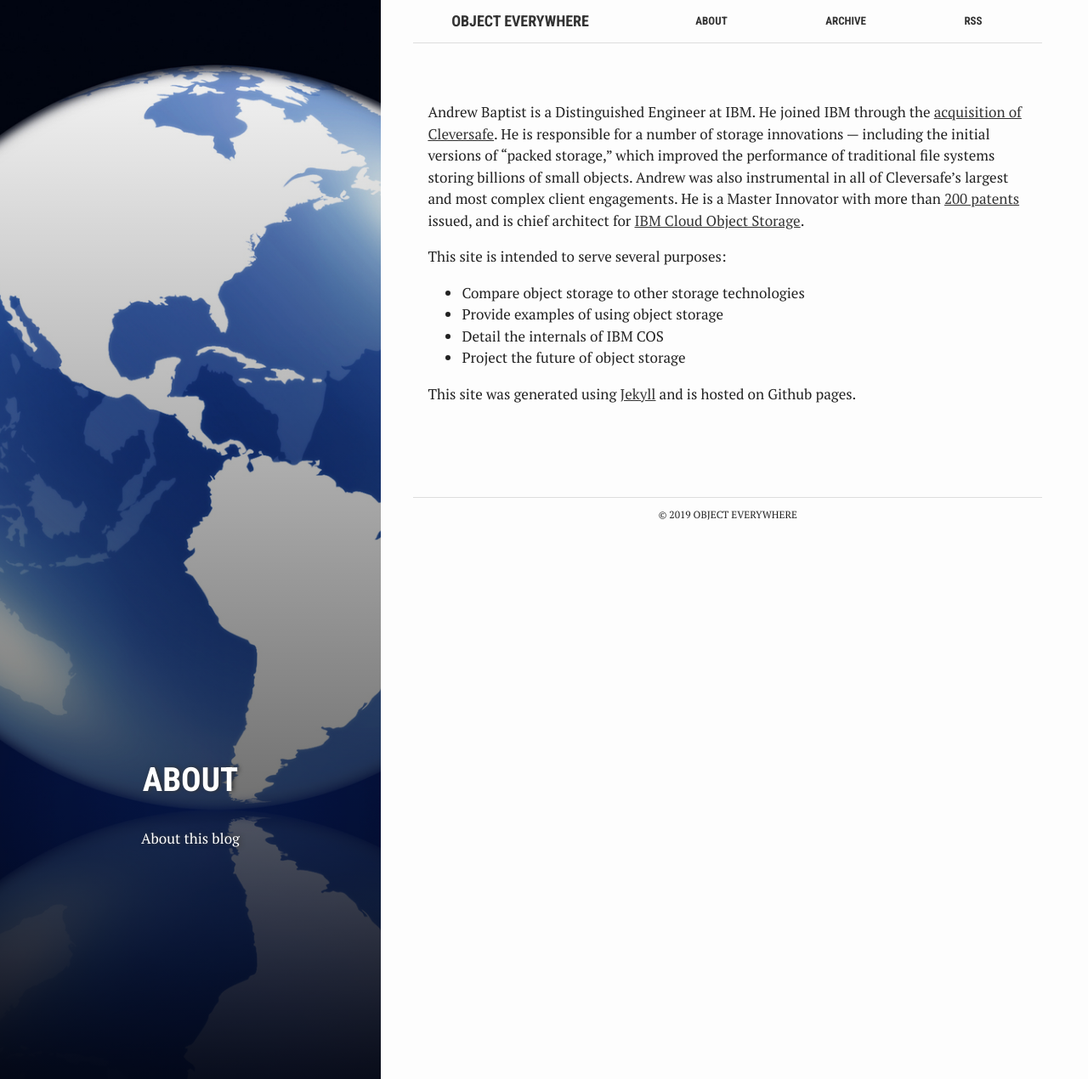
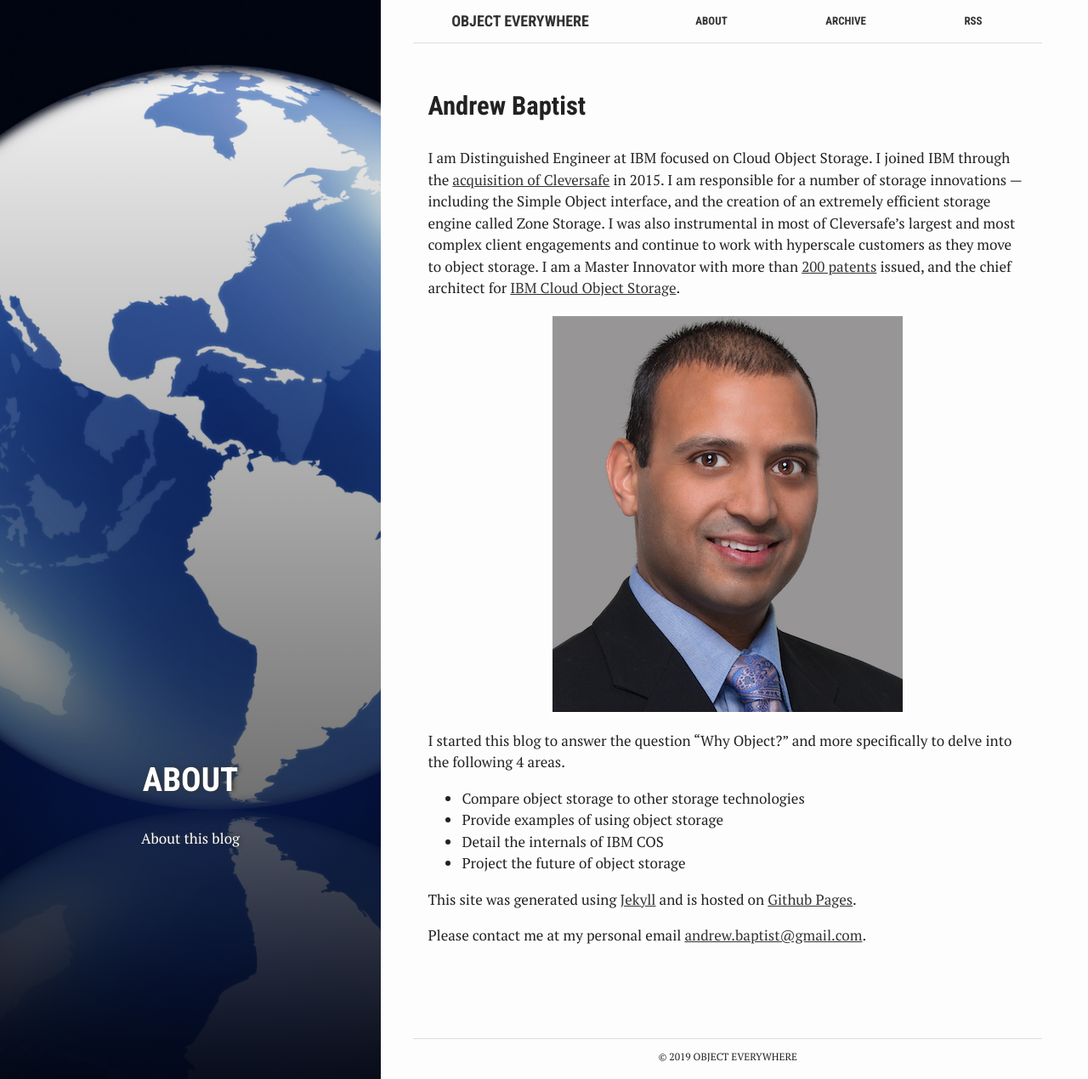
Before and after one commit to andrewbaptist/andrewbaptist.github.io, a Jekyll site: the page built from about.md, in a window 1280 px wide and 1270 px high. Shown: the whole window at 85% size. Built offline with Jekyll 4.4.1, drawn with Linux system fonts in a browser that asks for light colours.

```diff
--- a/about.md
+++ b/about.md
@@ -8,14 +8,19 @@ summary: "About this blog"
 active: about
 ---
 
-Andrew Baptist is a Distinguished Engineer at IBM. He joined IBM through the [acquisition of Cleversafe](https://www-03.ibm.com/press/us/en/pressrelease/48027.wss). He is responsible for a number of storage innovations — including the initial versions of “packed storage," which improved the performance of traditional file systems storing billions of small objects. Andrew was also instrumental in all of Cleversafe’s largest and most complex client engagements. He is a Master Innovator with more than [200 patents](https://patents.google.com/?inventor=andrew+baptist) issued, and is chief architect for [IBM Cloud Object Storage](https://www.ibm.com/cloud/object-storage).
+Andrew Baptist
+--------------
+I am Distinguished Engineer at IBM focused on Cloud Object Storage. I joined IBM through the [acquisition of Cleversafe](https://www-03.ibm.com/press/us/en/pressrelease/48027.wss) in 2015. I am responsible for a number of storage innovations — including the Simple Object interface, and the creation of an extremely efficient storage engine called Zone Storage. I was also instrumental in most of Cleversafe’s largest and most complex client engagements and continue to work with hyperscale customers as they move to object storage. I am a Master Innovator with more than [200 patents](https://patents.google.com/?inventor=andrew+baptist) issued, and the chief architect for [IBM Cloud Object Storage](https://www.ibm.com/cloud/object-storage).
 
-This site is intended to serve several purposes:
+![Andrew Baptist](/assets/images/Andrew Baptist-small.png)
+
+I started this blog to answer the question "Why Object?" and more specifically to delve into the following 4 areas.
 
 * Compare object storage to other storage technologies
 * Provide examples of using object storage
 * Detail the internals of IBM COS
 * Project the future of object storage
 
+This site was generated using [Jekyll](https://jekyllrb.com/) and is hosted on [Github Pages](https://pages.github.com).
 
-This site was generated using [Jekyll](https://jekyllrb.com/) and is hosted on Github pages.
+Please contact me at my personal email [andrew.baptist@gmail.com](mailto:andrew.baptist@gmail.com).
```
Also changed, not shown: _posts/2019-02-28-introducing-objects.md (deleted, +0 -70 lines), _posts/2019-03-01-why-object.md (deleted, +0 -51 lines), _posts/2019-03-21-why-this-site.md (added, +22 -0 lines), _posts/2019-03-28-introducing-objects.md (added, +66 -0 lines), _posts/2019-03-29-why-object.md (added, +51 -0 lines), archive.md (+2 -2 lines), assets/images/Andrew Baptist-small.png (added), 1 other file.
